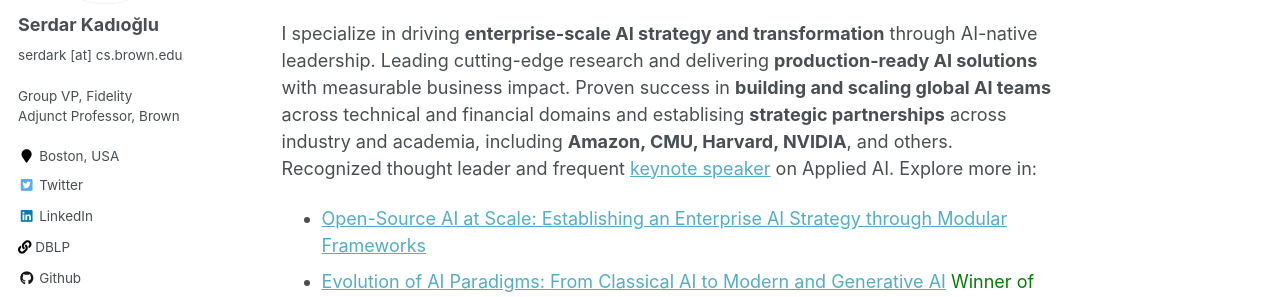
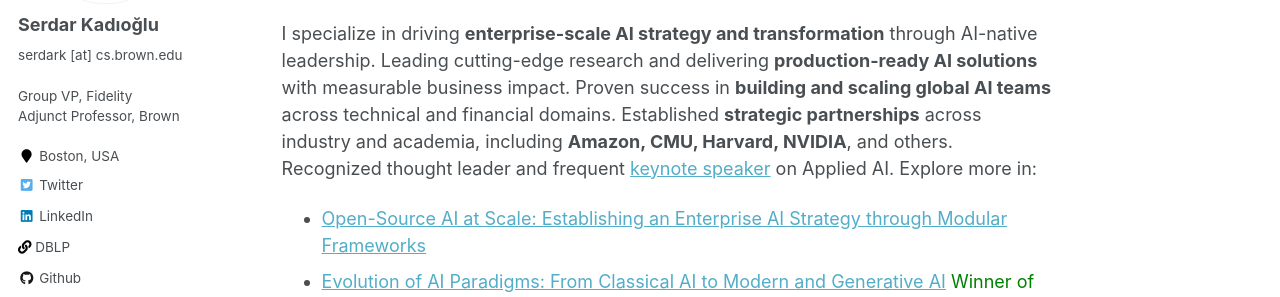
Before and after one commit to skadio/skadio.github.io, a Jekyll site: the page built from _pages/about.md, in a window 1280 px wide and 1074 px high. Shown: the part 309-606 px from the top of the window. Built offline with Jekyll 4.4.1, drawn with Linux system fonts in a browser that asks for light colours.

Commit message:
Update about.md

```diff
--- a/_pages/about.md
+++ b/_pages/about.md
@@ -16,7 +16,7 @@ https://www.oracle.com/artificial-intelligence
 
 Hi! I'm Serdar, Group VP of Artificial Intelligence in the AI Center of Excellence at **Fidelity Investments** and an Adjunct Associate Professor in the Dept. of Computer Science at **Brown University**. Previously, I led the Advanced Constraint Technology R&D group at **Oracle** and worked at **Adobe**.
 
-I specialize in driving **enterprise-scale AI strategy and transformation** through AI-native leadership. Leading cutting-edge research and delivering **production-ready AI solutions** with measurable business impact. Proven success in **building and scaling global AI teams** across technical and financial domains and establising **strategic partnerships** across industry and academia, including **Amazon, CMU, Harvard, NVIDIA**, and others. Recognized thought leader and frequent [keynote speaker](https://skadio.github.io/talks/) on Applied AI. Explore more in:
+I specialize in driving **enterprise-scale AI strategy and transformation** through AI-native leadership. Leading cutting-edge research and delivering **production-ready AI solutions** with measurable business impact. Proven success in **building and scaling global AI teams** across technical and financial domains. Established **strategic partnerships** across industry and academia, including **Amazon, CMU, Harvard, NVIDIA**, and others. Recognized thought leader and frequent [keynote speaker](https://skadio.github.io/talks/) on Applied AI. Explore more in:
 
 * [Open-Source AI at Scale: Establishing an Enterprise AI Strategy through Modular Frameworks](https://onlinelibrary.wiley.com/doi/epdf/10.1002/aaai.70032)
 * [Evolution of AI Paradigms: From Classical AI to Modern and Generative AI](https://www.youtube.com/watch?v=8SMmjBQ40YE&list=PL3kNflhPEzie9ivF8N_Z3Ac4d4Sum8iVz&index=3) <span style="color:green">Winner of AAAI Educational AI Videos</span>
```
